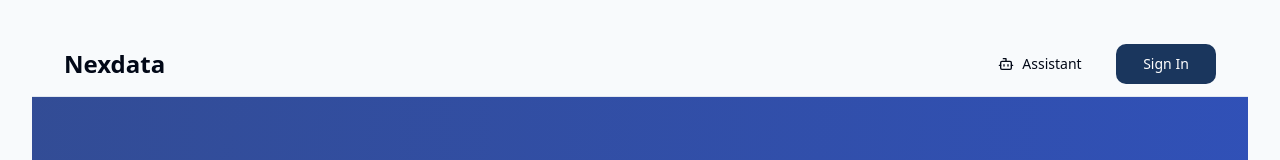
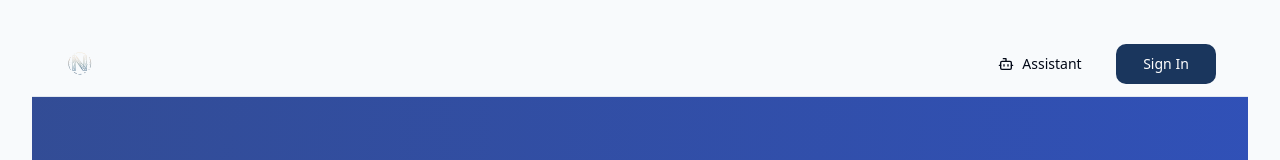
Before and after one commit to Kgwanti/agent-flow-helper, a React (Vite) app: page / in a window 1280 px wide. Shown: the top 160 px of the page. Built offline with nearby package versions, Linux system fonts and the light colour scheme.

Commit message:
Replace Nexdata text with image
Updated the Navbar component to replace the "Nexdata" text with the provided image. The image is now displayed in the navigation bar.
[skip gpt_engineer]

```diff
--- a/src/components/Navbar.tsx
+++ b/src/components/Navbar.tsx
@@ -34,7 +34,11 @@ const Navbar = () => {
           <div className="flex justify-between h-16">
             <div className="flex">
               <Link to="/" className="flex items-center">
-                <span className="text-2xl font-bold">Nexdata</span>
+                <img
+                  src="/lovable-uploads/882ee61f-b22e-42ff-8559-6981d4561c63.png"
+                  alt="Nexdata Logo"
+                  className="h-8 w-auto"
+                />
               </Link>
             </div>
             <div className="flex items-center space-x-4">
```
Also changed, not shown: public/lovable-uploads/882ee61f-b22e-42ff-8559-6981d4561c63.png (added).
